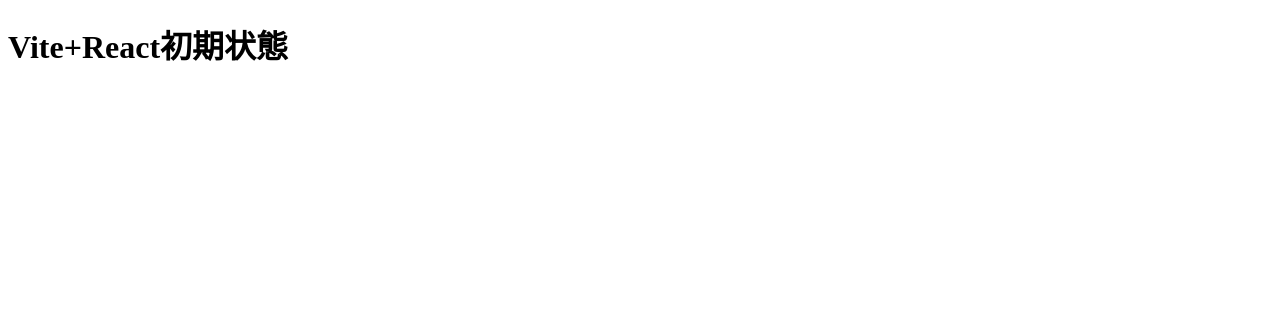
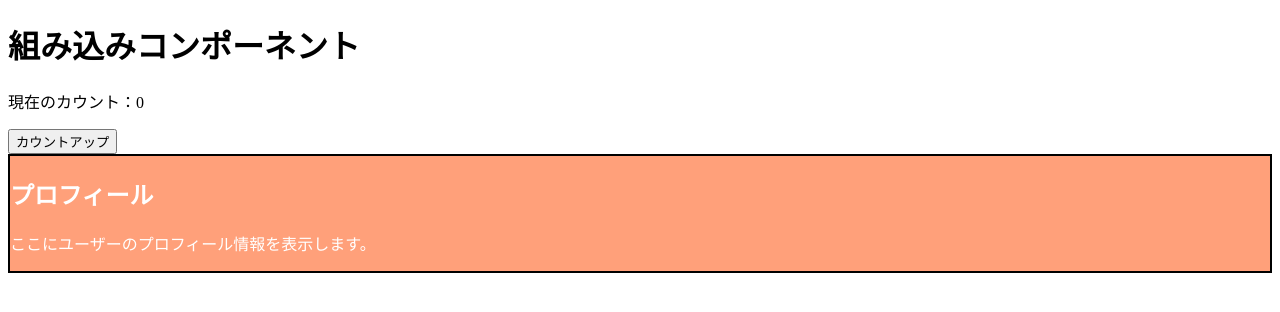
Before and after one commit to lets5steady/react_study, a React (Vite) app in the folder vite-project/: page / in a window 1280 px wide. Shown: the top 312 px of the page. Built offline with nearby package versions, Linux system fonts and the light colour scheme.

Commit message:
教科書Chapter5終了。

```diff
--- a/vite-project/package.json
+++ b/vite-project/package.json
@@ -10,6 +10,8 @@
     "preview": "vite preview"
   },
   "dependencies": {
+    "@emotion/react": "^11.14.0",
+    "@emotion/styled": "^11.14.1",
     "react": "^19.2.5",
     "react-dom": "^19.2.5"
   },
--- a/vite-project/src/App.jsx
+++ b/vite-project/src/App.jsx
@@ -1,12 +1,32 @@
+import { act, lazy, Profiler, Suspense } from 'react'
 import './App.css'
+import Loading from './components/Loading/Loading'
+import Counter from './components/Counter/Counter'
+// import Profile from './components/Profile/Profile'
+
+const Profile = lazy(() => import('./components/Profile/Profile'))
 
 function App() {
 
   return (
     <>
-      <h1>Vite+React初期状態</h1>
+      <h1>組み込みコンポーネント</h1>
+      <Profiler id='App' onRender={handleRender}>
+        <Counter />
+      </Profiler>
+
+      <Suspense fallback={<Loading />}>
+        <Profile />
+      </Suspense>
     </>
   )
 }
 
+function handleRender(id, phase, actualDuration) {
+  console.log('測定対象' , id);
+  console.log('描画の種類' , phase);
+  console.log('描画にかかった時間' , actualDuration);
+
+}
+
 export default App
--- /dev/null
+++ b/vite-project/src/Styles/shared.module.css
@@ -0,0 +1,4 @@
+.accentColor{
+    background-color: lightsalmon;
+    color: #fff;
+}
--- /dev/null
+++ b/vite-project/src/components/Counter/Counter.jsx
@@ -0,0 +1,14 @@
+import { useState } from "react";
+
+export default function Counter() {
+    const [count, setCount] = useState(0);
+
+    return (
+        <div>
+            <p>現在のカウント：{count}</p>
+            <button onClick={() => setCount(count + 1)}>
+                カウントアップ
+            </button>
+        </div>
+    );
+}
--- /dev/null
+++ b/vite-project/src/components/Loading/Loading.jsx
@@ -0,0 +1,9 @@
+import styles from './Loading.module.css'
+
+export default function Loading() {
+    return(
+        <>
+            <p>読み込み中</p>
+        </>
+    );
+}
--- /dev/null
+++ b/vite-project/src/components/Profile/Profile.jsx
@@ -0,0 +1,10 @@
+import styles from './Profile.module.css'
+
+export default function Profile() {
+  return (
+    <section className={styles.box}>
+      <h2>プロフィール</h2>
+      <p>ここにユーザーのプロフィール情報を表示します。</p>
+    </section>
+  );
+}
--- /dev/null
+++ b/vite-project/src/components/Profile/Profile.module.css
@@ -0,0 +1,9 @@
+.baseColor{
+    background-color: azure;
+    color: #333;
+}
+
+.box{
+    composes: accentColor from '../../styles/shared.module.css';
+    border: 2px solid black;
+}
```
Also changed, not shown: vite-project/src/components/Counter/Counter.module.css (added), vite-project/src/components/Loading/Loading.module.css (added), 1 other file (tests, documents, lock files or other folders).
